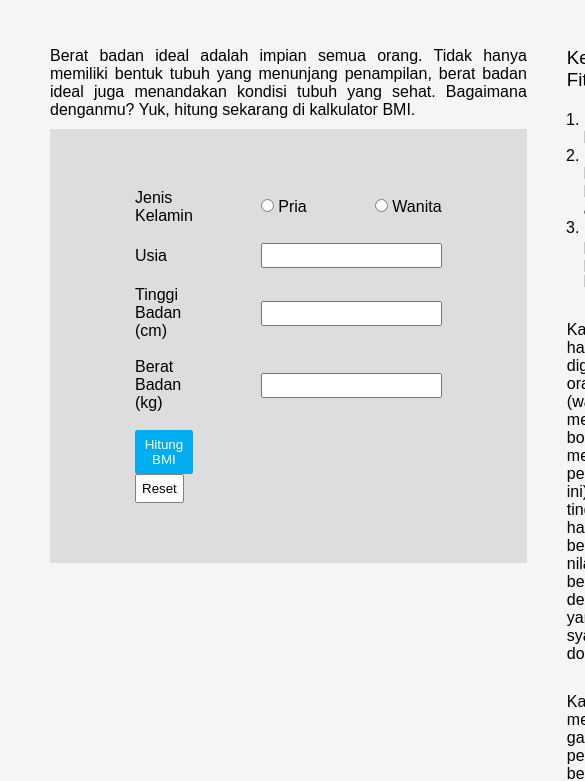
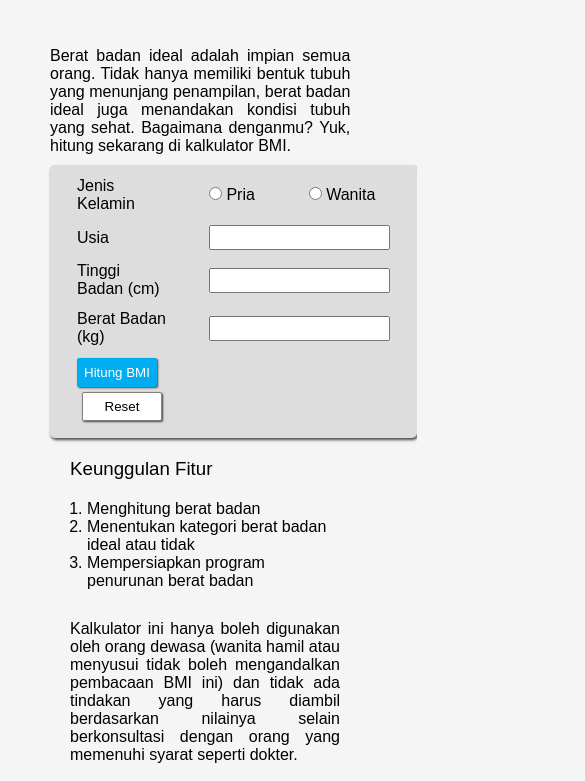
Before and after one commit to revou-fundamental-course/10-jul-23-sholikul92, a plain HTML site: page index.html in a window 390 px wide. Shown: the part 90-871 px from the top of the page, 585 px wide, since content can reach past the window. Drawn offline with Linux system fonts and the light colour scheme.

Commit message:
menambahkan responsive and box-shadow

```diff
--- a/css/style.css
+++ b/css/style.css
@@ -25,6 +25,7 @@ main{
 
 section{
     display: flex;
+    flex-direction: row;
 }
 
 section .ctn-left{
@@ -38,7 +39,9 @@ section .ctn-left p{
 
 section .ctn-left .table{
     background-color: var(--bgColor);
-    padding: 50px;
+    padding: 42px;
+    border-radius: 5px;
+    box-shadow: 1px 2px 3px rgba(0, 0, 0, .7);
 }
 
 section .ctn-left .table tr td{
@@ -72,6 +75,7 @@ section .ctn-left .table button.submit:hover{
 }
 
 section .ctn-left .table button.reset{
+    margin: 5px;
     border: 1px solid grey;
     background-color: white;
 }
@@ -133,6 +137,8 @@ hr{
     flex-direction: column;
     justify-content: space-around;
     align-items: center;
+    border-radius: 5px;
+    box-shadow: 1px 1px 3px rgba(0, 0, 0, .7);
 }
 
 .col-hasil h4,h1,h5{
@@ -169,6 +175,8 @@ hr{
     text-align: center;
     padding: 10px;
     background-color: var(--bgColor);
+    border-radius: 5px;
+    box-shadow: 1px 1px 3px rgba(0, 0, 0, .7);
 }
 
 .row-penyakit .col h4{
@@ -192,3 +200,113 @@ footer{
     justify-content: center;
     align-items: center;
 }
+
+/* Responsive */
+@media screen and (max-width:480px){
+    section{
+        flex-direction: column;
+        justify-content: center;
+    }
+
+    section .ctn-left p{
+        margin-right: 1px;
+        width: 77vw;
+    }
+
+    section .ctn-left .table{
+        padding: 10px;
+        border-radius: 5px;
+        box-shadow: 1px 2px 3px rgba(0, 0, 0, .7);
+    }
+
+    section .ctn-left .table tr td{
+        padding: 5px 20px;
+    }
+
+    section .ctn-right{
+        margin-top: 20px;
+    }
+
+    .table .submit{
+        box-shadow: 1px 1px 2px rgba(0, 0, 0, .7);
+    }
+
+    .table .reset{
+        margin: 5px;
+        width: 80px;
+        box-shadow: 1px 1px 2px rgba(0, 0, 0, .7);
+    }
+
+    .row-hasil{
+        flex-direction: column;
+    }
+
+    .col-hasil{
+        max-width: 75vw;
+        margin-bottom: 10px;
+    }
+
+    .col-ket{
+        width: 100%;
+        margin: 0;
+    }
+
+    .row-penyakit .col{
+        padding: 5px;
+        max-width: 75vw;
+    }
+}
+
+@media screen and (max-width:600px){
+    section{
+        flex-direction: column;
+        justify-content: center;
+    }
+
+    section .ctn-left p{
+        margin-right: 1px;
+        width: 77vw;
+    }
+
+    section .ctn-left .table{
+        padding: 5px;
+        border-radius: 5px;
+        box-shadow: 1px 2px 3px rgba(0, 0, 0, .7);
+    }
+
+    section .ctn-left .table tr td{
+        padding: 5px 20px;
+    }
+
+    section .ctn-right{
+        margin-top: 20px;
+    }
+
+    .table .submit{
+        box-shadow: 1px 1px 2px rgba(0, 0, 0, .7);
+    }
+
+    .table .reset{
+        margin-top: 5px;
+        width: 80px;
+        box-shadow: 1px 1px 2px rgba(0, 0, 0, .7);
+    }
+
+    .row-hasil{
+        flex-direction: column;
+    }
+
+    .col-hasil{
+        max-width: 75vw;
+        margin-bottom: 10px;
+    }
+
+    .col-ket{
+        width: 100%;
+        margin: 0;
+    }
+
+    .row-penyakit .col{
+        max-width: 75vw;
+    }
+}
```
